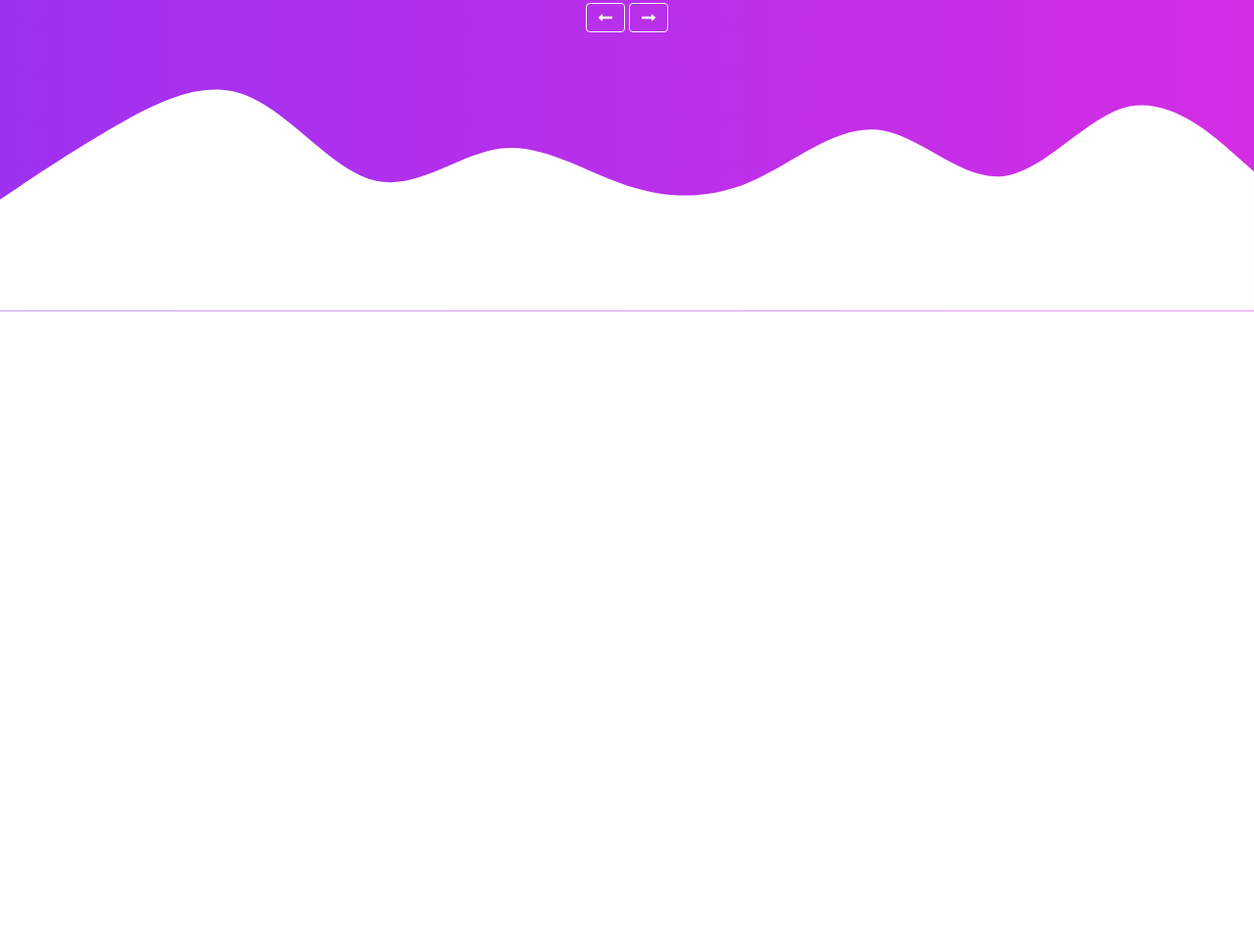
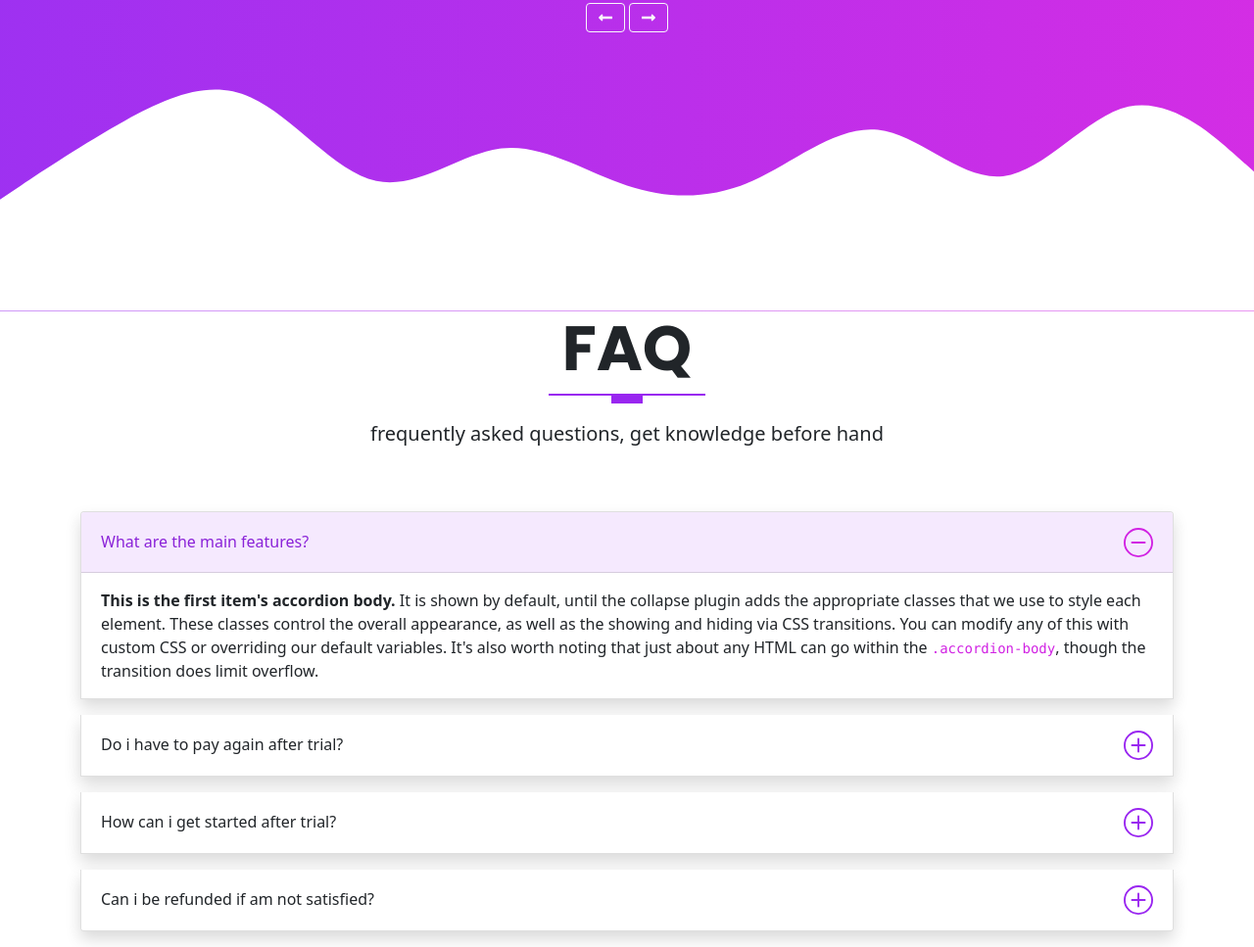
Before and after one commit to cufos/bootsrap-scss-portfolio, a website: page index.html in a window 1280 px wide. Shown: the part 3997-4964 px from the top of the page at 98% size. Before the commit the page ends 4315 px from the top, so only its background shows below. Drawn offline with nearby package versions, Linux system fonts and the light colour scheme; files that its build step writes are made by us from their sources; files whose address does not match are found by name.

Commit message:
Added the accordion section

```diff
--- a/index.html
+++ b/index.html
@@ -579,6 +579,77 @@
         ></path>
       </svg>
     </section>
+
+    <!-- Start section 6,the faq -->
+    <section id="faq" class="faq">
+      <div class="container">
+        <div class="row text-center">
+          <h1 class="display-3 fw-bold text-uppercase">faq</h1>
+          <div class="heading-line"></div>
+          <p class="lead">frequently asked questions, get knowledge before hand</p>
+        </div>
+
+        <!-- Accordion Content -->
+        <div class="row mt-5">
+          <div class="col-md-12">
+            <div class="accordion" id="accordionExample">
+              <!-- Accordion item 1 -->
+              <div class="accordion-item shadow mb-3">
+                <h2 class="accordion-header" id="headingOne">
+                  <button class="accordion-button" type="button" data-bs-toggle="collapse" data-bs-target="#collapseOne" aria-expanded="true" aria-controls="collapseOne">
+                    What are the main features?
+                  </button>
+                </h2>
+                <div id="collapseOne" class="accordion-collapse collapse show" aria-labelledby="headingOne" data-bs-parent="#accordionExample">
+                  <div class="accordion-body">
+                    <strong>This is the first item's accordion body.</strong> It is shown by default, until the collapse plugin adds the appropriate classes that we use to style each element. These classes control the overall appearance, as well as the showing and hiding via CSS transitions. You can modify any of this with custom CSS or overriding our default variables. It's also worth noting that just about any HTML can go within the <code>.accordion-body</code>, though the transition does limit overflow.
+                  </div>
+                </div>
+              </div>
+              <!-- Accordion item 2 -->
+              <div class="accordion-item shadow mb-3">
+                <h2 class="accordion-header" id="headingTwo">
+                  <button class="accordion-button collapsed" type="button" data-bs-toggle="collapse" data-bs-target="#collapseTwo" aria-expanded="false" aria-controls="collapseTwo">
+                    Do i have to pay again after trial?
+                  </button>
+                </h2>
+                <div id="collapseTwo" class="accordion-collapse collapse" aria-labelledby="headingTwo" data-bs-parent="#accordionExample">
+                  <div class="accordion-body">
+                    <strong>This is the second item's accordion body.</strong> It is hidden by default, until the collapse plugin adds the appropriate classes that we use to style each element. These classes control the overall appearance, as well as the showing and hiding via CSS transitions. You can modify any of this with custom CSS or overriding our default variables. It's also worth noting that just about any HTML can go within the <code>.accordion-body</code>, though the transition does limit overflow.
+                  </div>
+                </div>
+              </div>
+              <!-- Accordion item 3 -->
+              <div class="accordion-item shadow mb-3">
+                <h2 class="accordion-header" id="headingThree">
+                  <button class="accordion-button collapsed" type="button" data-bs-toggle="collapse" data-bs-target="#collapseThree" aria-expanded="false" aria-controls="collapseThree">
+                    How can i get started after trial?
+                  </button>
+                </h2>
+                <div id="collapseThree" class="accordion-collapse collapse" aria-labelledby="headingThree" data-bs-parent="#accordionExample">
+                  <div class="accordion-body">
+                    <strong>This is the third item's accordion body.</strong> It is hidden by default, until the collapse plugin adds the appropriate classes that we use to style each element. These classes control the overall appearance, as well as the showing and hiding via CSS transitions. You can modify any of this with custom CSS or overriding our default variables. It's also worth noting that just about any HTML can go within the <code>.accordion-body</code>, though the transition does limit overflow.
+                  </div>
+                </div>
+              </div>
+              <!-- Accordion item 4 -->
+              <div class="accordion-item shadow mb-3">
+                <h2 class="accordion-header" id="headingFour">
+                  <button class="accordion-button collapsed" type="button" data-bs-toggle="collapse" data-bs-target="#collapseFour" aria-expanded="false" aria-controls="collapseFour">
+                    Can i be refunded if am not satisfied?
+                  </button>
+                </h2>
+                <div id="collapseFour" class="accordion-collapse collapse" aria-labelledby="headingFour" data-bs-parent="#accordionExample">
+                  <div class="accordion-body">
+                    <strong>This is the second item's accordion body.</strong> It is hidden by default, until the collapse plugin adds the appropriate classes that we use to style each element. These classes control the overall appearance, as well as the showing and hiding via CSS transitions. You can modify any of this with custom CSS or overriding our default variables. It's also worth noting that just about any HTML can go within the <code>.accordion-body</code>, though the transition does limit overflow.
+                  </div>
+                </div>
+              </div>
+            </div>
+          </div>
+        </div>
+      </div>
+    </section>
     <script src="/assets//vendors/js/glightbox.min.js"></script>
     <script src="/assets/videoPlayer.js"></script>
     <script
```
